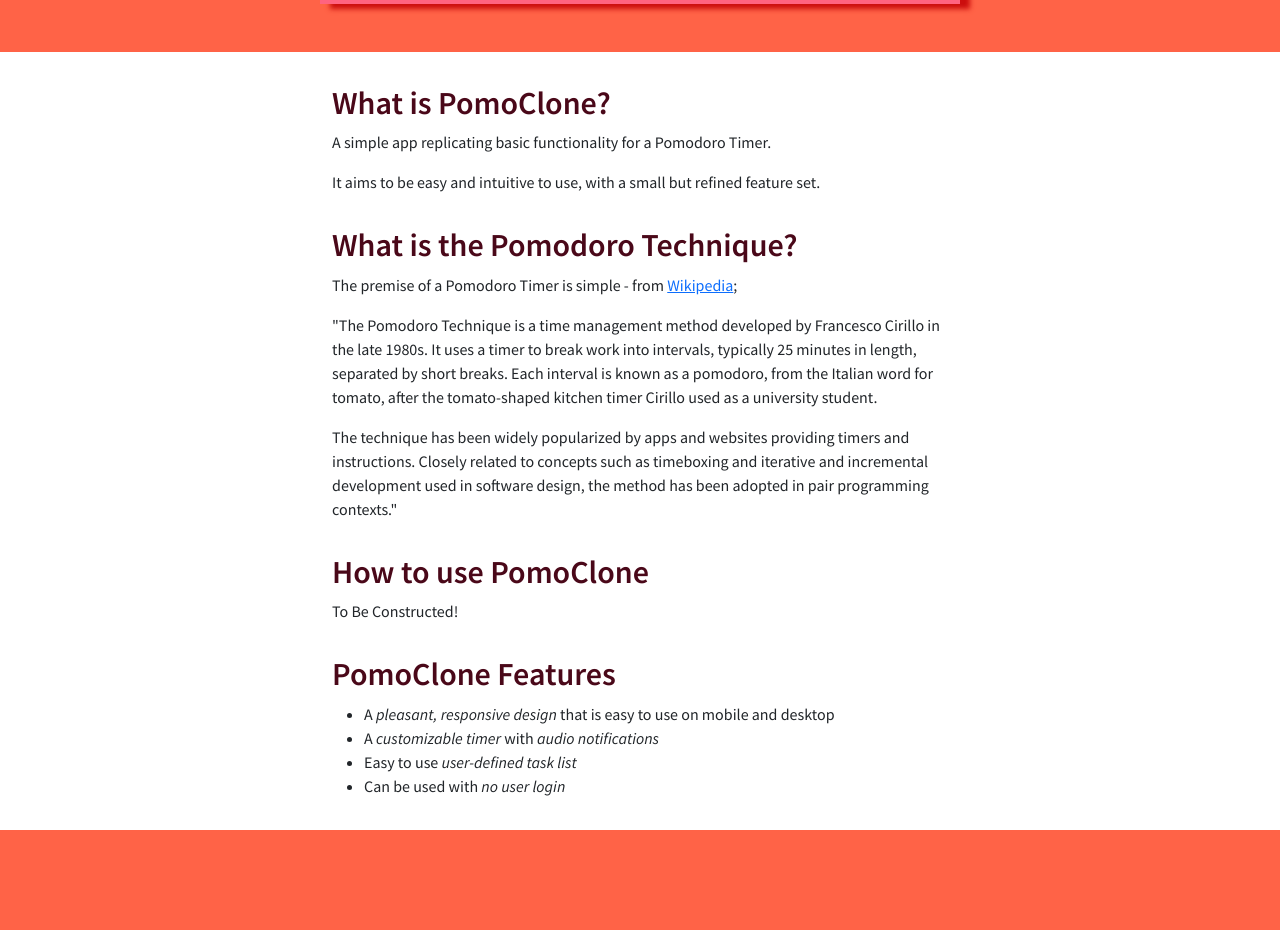
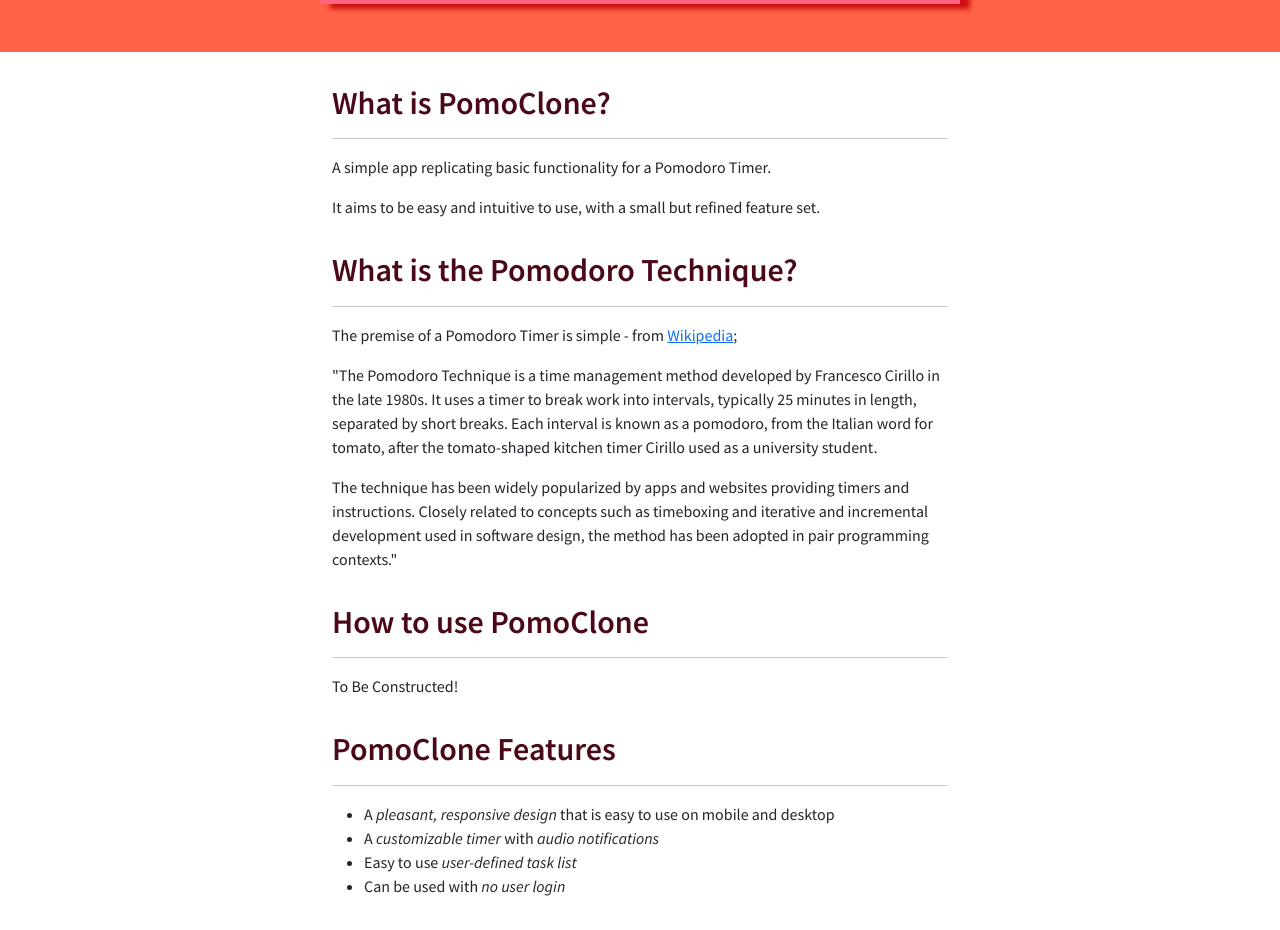
Before and after one commit to aneevel/Pomoclone, an Angular app in the folder site/: page / in a window 1280 px wide. Shown: the part 460-1390 px from the top of the page. Before the commit the page ends 1290 px from the top, so only its background shows below. Built offline with nearby package versions, Linux system fonts and the light colour scheme.

Commit message:
Add some line breaks

```diff
--- a/site/src/app/about/about.component.css
+++ b/site/src/app/about/about.component.css
@@ -6,3 +6,7 @@
   color: rgb(74, 8, 25);
   font-weight: 600;
 }
+
+h2 p {
+  font-weight: 500;
+}
--- a/site/src/app/about/about.component.html
+++ b/site/src/app/about/about.component.html
@@ -1,11 +1,13 @@
 <div id="about" class="container-fluid p-2 pt-4 mx-auto">
   <section class="container-fluid p-2 w-50 mx-auto">
     <h2>What is PomoClone?</h2>
+    <hr>
     <p>A simple app replicating basic functionality for a Pomodoro Timer.</p>
     <p>It aims to be easy and intuitive to use, with a small but refined feature set.</p>
   </section>
   <section class="container-fluid p-2 w-50 mx-auto">
     <h2>What is the Pomodoro Technique?</h2>
+    <hr>
     <p>The premise of a Pomodoro Timer is simple - from <a href="https://en.wikipedia.org/wiki/Pomodoro_Technique">Wikipedia</a>; </p>
     <p>
       "The Pomodoro Technique is a time management method developed by Francesco Cirillo in the late 1980s. It uses a timer to break work into intervals,
@@ -18,10 +20,12 @@
   </section>
   <section class="container-fluid p-2 w-50 mx-auto">
     <h2>How to use PomoClone</h2>
+    <hr>
     <p>To Be Constructed!</p>
   </section>
   <section class="container-fluid p-2 w-50 mx-auto">
     <h2>PomoClone Features</h2>
+    <hr>
     <ul>
       <li>A <em>pleasant, responsive design</em> that is easy to use on mobile and desktop</li>
       <li>A <em>customizable timer</em> with <em>audio notifications</em></li>
```
